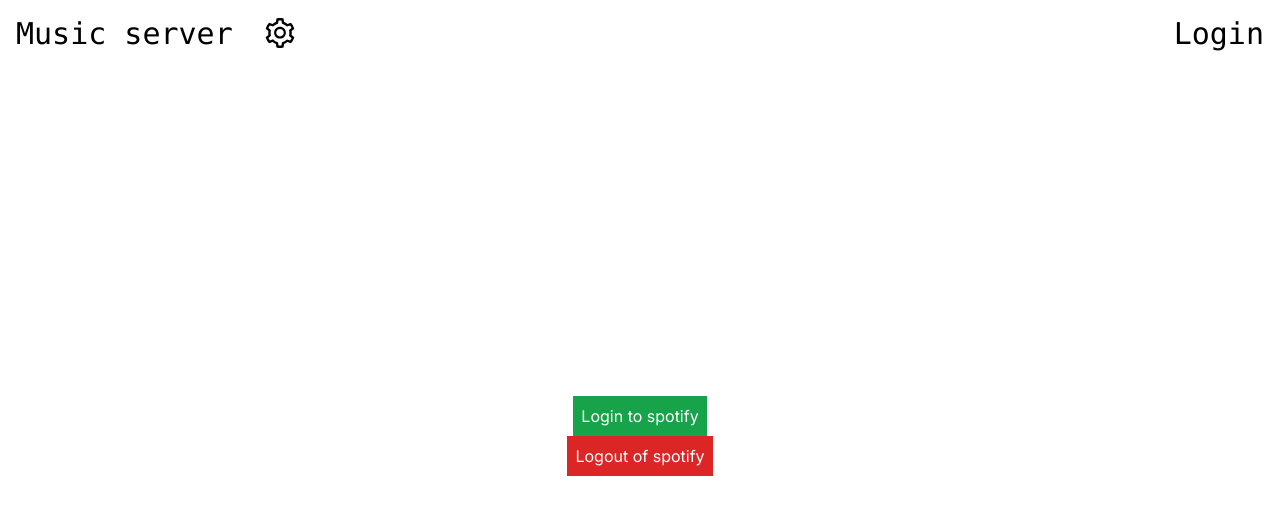
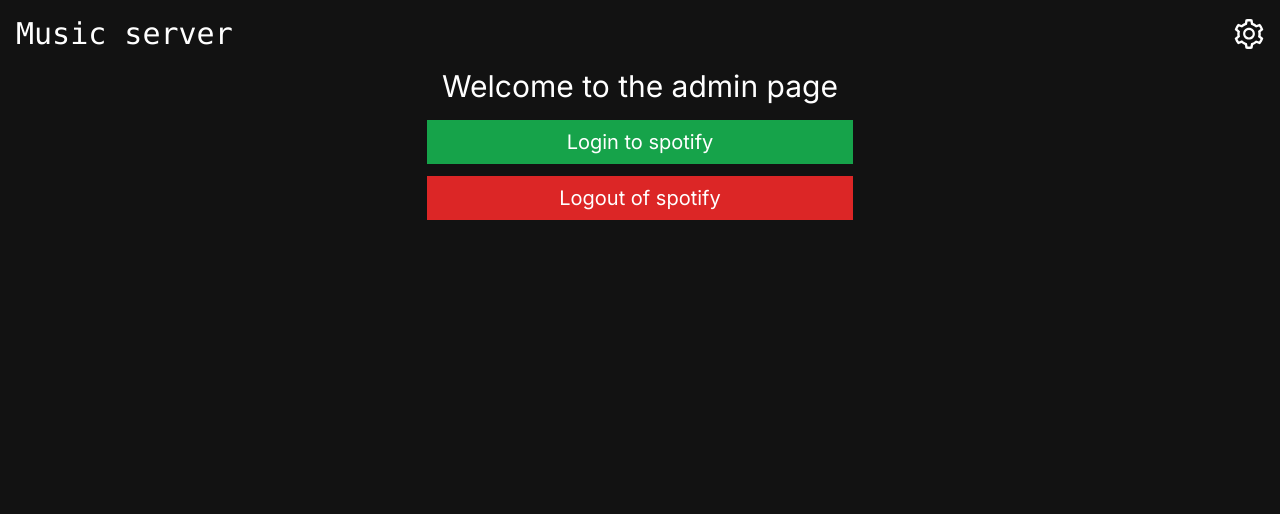
Before and after one commit to Dsek-LTH-Rootm/musicserver, a Next.js app: page /admin in a window 1280 px wide. Shown: the top 514 px of the page. Built offline with nearby package versions, Linux system fonts and the light colour scheme.

Commit message:
refactoring

```diff
--- a/src/API.ts
+++ b/src/API.ts
@@ -8,6 +8,7 @@ import { execSync } from "child_process";
 import { headers } from "next/headers";
 import type { Queue } from "@spotify/web-api-ts-sdk";
 import { log } from "./utils";
+import { redirect } from "next/navigation";
 
 let sdk: SpotifyApi | undefined;
 let active_device: string | null;
@@ -18,21 +19,27 @@ export async function updateAccessToken(accessToken: AccessToken) {
     log("Access token empty");
     return;
   }
+
   sdk = SpotifyApi.withAccessToken(
     process.env.CLIENT_ID as string,
-    accessToken
+    accessToken,
   );
+
+  log("Logged in to spotify");
+  redirect("/");
 }
 
 export async function removeAccessToken() {
   sdk?.logOut();
   sdk = undefined;
+  log("Logged out of spotify");
+  redirect("/");
 }
 
 export async function search(query: string) {
   try {
     const response = await sdk?.search(query, ["track", "playlist", "album"]);
-    log("Searched");
+    log("Searched for " + query);
     return response;
   } catch (error: any) {
     if (error.status == 400) return;
@@ -80,7 +87,7 @@ export async function play(context_uri?: string, shuffle?: boolean) {
       await sdk?.player?.togglePlaybackShuffle(false);
     }
     lastCalls.set("queue", 0);
-    log("Started playing with shuffle: " + shuffle);
+    log("Started playing with shuffle turned " + shuffle);
   } catch (error: any) {
     if (error.status == 400) return;
     activateDevice();
@@ -113,6 +120,7 @@ async function activateDevice() {
 let queue: Queue | undefined;
 export async function getQueue() {
   try {
+    if (!sdk) return;
     headers();
     const q = lastCalls.get("queue");
     if ((q && Date.now() - q > 10000) || !q) {
@@ -138,11 +146,13 @@ export async function getAccessToken() {
 var playback: PlaybackState | undefined;
 export async function getCurrentStatus() {
   try {
+    if (!sdk) return;
     headers();
     const s = lastCalls.get("status");
     if ((s && Date.now() - s > 10000) || !s) {
       playback = await sdk?.player?.getCurrentlyPlayingTrack();
       lastCalls.set("status", Date.now());
+      log("Got playback state");
     }
 
     return playback;
@@ -173,7 +183,7 @@ export async function setVolume(value: number) {
 export async function getVolume() {
   try {
     const result = execSync(
-      "pactl list sinks | grep '^[[:space:]]Volume:' | head -n $(( $SINK + 1 )) | tail -n 1 | sed -e 's,.* \\([0-9][0-9]*\\)%.*,\\1,'"
+      "pactl list sinks | grep '^[[:space:]]Volume:' | head -n $(( $SINK + 1 )) | tail -n 1 | sed -e 's,.* \\([0-9][0-9]*\\)%.*,\\1,'",
     ).toString();
     return result;
   } catch (error) {
--- a/src/app/admin/page.tsx
+++ b/src/app/admin/page.tsx
@@ -1,23 +1,23 @@
-import { getAccessToken, removeAccessToken } from "@/API";
+import { removeAccessToken } from "@/API";
 import SpotifyAuth from "@/components/SpotifyAuth";
-import { getClientID, getRedirectUri } from "@/utils";
-import { AccessToken, SpotifyApi } from "@spotify/web-api-ts-sdk";
 
 export default function AdminPage() {
   return (
-    <main className="*:text-white flex flex-col justify-center items-center h-screen">
-      <h1>Welcome to the admin page</h1>
-      <h2>Settings:</h2>
-      <h2>Modes:</h2>
+    <main className="flex h-screen flex-col items-center *:text-white">
+      <div className="w-1/3 *:text-xl">
+        <h1 className="mb-4 text-center !text-3xl">
+          Welcome to the admin page
+        </h1>
         <SpotifyAuth />
-      <form action={removeAccessToken}>
+        <form action={removeAccessToken} className="mt-3">
           <button
             type="submit"
-          className="bg-red-600 p-2 transform transition hover:scale-105 box-border"
+            className="box-border w-full transform bg-red-600 p-2 transition hover:scale-105"
           >
             Logout of spotify
           </button>
         </form>
+      </div>
     </main>
   );
 }
--- a/src/app/globals.css
+++ b/src/app/globals.css
@@ -1,3 +1,7 @@
+html {
+  color-scheme: dark;
+}
+
 @tailwind base;
 @tailwind components;
 @tailwind utilities;
@@ -18,9 +22,3 @@ a {
   color: inherit;
   text-decoration: none;
 }
-
-@media (prefers-color-scheme: dark) {
-  html {
-    color-scheme: dark;
-  }
-}
--- a/src/app/layout.tsx
+++ b/src/app/layout.tsx
@@ -1,33 +1,49 @@
-import { SettingOutlined } from '@ant-design/icons';
-import './globals.css'
-import type { Metadata } from 'next'
-import { Inter } from 'next/font/google'
-import Link from 'next/link';
+import { SettingOutlined } from "@ant-design/icons";
+import "./globals.css";
+import type { Metadata } from "next";
+import { Inter } from "next/font/google";
+import Link from "next/link";
 
-const inter = Inter({ subsets: ['latin'] });
+const inter = Inter({ subsets: ["latin"] });
 // Opt out of caching for all data requests in the route segment
-export const dynamic = 'force-dynamic';
+export const dynamic = "force-dynamic";
 
 export const metadata: Metadata = {
-  title: 'Music server',
-  description: 'Non-commercial music server to allow multiple people control 1 spotify',
-}
+  title: "Music server",
+  description:
+    "Non-commercial music server to allow multiple people control 1 spotify",
+};
 
 export default function RootLayout({
   children,
 }: {
-  children: React.ReactNode
+  children: React.ReactNode;
 }) {
   return (
     <html lang="en">
       <body className={inter.className}>
-        <nav className="sm:*:text-3xl font-mono m-4 w-screen *:text-sm min-[340px]:*:text-xl flex items-end fixed top-0">
-          <Link href="/" className="hover:text-gray-400">Music server</Link>
-          <Link href="/admin" className="hover:text-gray-400 ml-8 self-center"><SettingOutlined /></Link>
-          <Link href="/login" className="hover:text-gray-400 absolute right-0 mr-8">Login</Link>
+        <nav className="m-4 flex w-screen items-center font-mono *:text-sm min-[340px]:*:text-xl sm:*:text-3xl">
+          <Link
+            href="/"
+            className="transform transition hover:scale-105 hover:text-gray-400"
+          >
+            Music server
+          </Link>
+          <Link
+            href="/admin"
+            className="absolute right-0 mr-4 transform transition hover:scale-105 hover:text-gray-400"
+          >
+            <SettingOutlined className="flex aspect-square h-full justify-center" />
+          </Link>
+          {/* <Link
+            href="/login"
+            className="absolute right-0 mr-8 hover:text-gray-400"
+          >
+            Login
+          </Link> */}
         </nav>
         {children}
       </body>
     </html>
-  )
+  );
 }
--- a/src/app/login/page.tsx
+++ b/src/app/login/page.tsx
@@ -1,6 +1,7 @@
 import { url_encode } from "@/utils";
 import { cookies } from "next/headers";
 import { redirect } from "next/navigation";
+import { randomUUID } from "crypto";
 
 export default function LoginPage() {
   async function authenticate() {
@@ -10,23 +11,24 @@ export default function LoginPage() {
 
     cookies().set("state", state);
     redirect(
-      `${process.env.KEYCLOAK_BASEURL}realms/${process.env.KEYCLOAK_REALM}/protocol/openid-connect/auth?client_id=${process.env.KEYCLOAK_CLIENT}&redirect_uri=${url_encode(process.env.BASE_URL + "/callback")}&response_type=code&state=${state}&scope=openid`
+      `${process.env.KEYCLOAK_BASEURL}realms/${process.env.KEYCLOAK_REALM}/protocol/openid-connect/auth?client_id=${process.env.KEYCLOAK_CLIENT}&redirect_uri=${url_encode(process.env.BASE_URL + "/callback")}&response_type=code&state=${state}&scope=openid`,
     );
   }
 
   async function createGuest() {
     "use server";
 
-    console.log("creating guest");
+    cookies().set("user", randomUUID());
+    redirect("/");
   }
 
   return (
-    <main className="w-full flex flex-col items-center h-96">
-      <h1 className="text-5xl mb-6">Authenticate</h1>
+    <main className="flex h-96 w-full flex-col items-center">
+      <h1 className="mb-6 text-3xl">Log in or become a guest</h1>
       <form action={authenticate}>
         <button
           type="submit"
-          className="bg-gray-600 h-16 w-44 m-2 transform transition hover:scale-105"
+          className="m-2 h-16 w-44 transform bg-gray-600 transition hover:scale-105"
         >
           Login
         </button>
@@ -34,7 +36,7 @@ export default function LoginPage() {
       <form action={createGuest}>
         <button
           type="submit"
-          className="bg-gray-600 h-16 w-44 transform transition hover:scale-105"
+          className="h-16 w-44 transform bg-gray-600 transition hover:scale-105"
         >
           Guest
         </button>
--- a/src/app/page.tsx
+++ b/src/app/page.tsx
@@ -8,7 +8,7 @@ export default async function Home() {
   const accesToken = await getAccessToken();
   if (accesToken == null) {
     return (
-      <main className="h-screen w-full flex justify-center items-center">
+      <main className="flex items-center justify-center">
         <h1 className="">Spotify session not activated! Contact admin!</h1>
       </main>
     );
--- a/src/components/SpotifyAuth.tsx
+++ b/src/components/SpotifyAuth.tsx
@@ -13,7 +13,7 @@ export default function SpotifyAuth() {
         const redirectUri = await getRedirectUri();
         SpotifyApi.performUserAuthorization(
           clientid,
-          redirectUri,
+          redirectUri + "/admin",
           [
             "user-read-playback-state",
             "user-read-private",
@@ -30,7 +30,7 @@ export default function SpotifyAuth() {
             "user-library-modify",
             "user-library-read",
           ],
-          (accessToken) => updateAccessToken(accessToken)
+          (accessToken) => updateAccessToken(accessToken),
         );
       }
     });
@@ -39,7 +39,7 @@ export default function SpotifyAuth() {
   return (
     <button
       onClick={loginSpotify}
-      className="bg-green-600 p-2 transform transition hover:scale-105 box-border"
+      className="box-border w-full transform bg-green-600 p-2 transition hover:scale-105"
     >
       Login to spotify
     </button>
--- a/src/components/view.module.css
+++ b/src/components/view.module.css
@@ -72,6 +72,9 @@
 .button {
   color: white;
   height: 100%;
+  display: flex;
+  justify-content: center;
+  align-items: center;
   aspect-ratio: 1 / 1;
   font-size: 2em;
   margin-right: 10px;
--- a/src/middleware.ts
+++ b/src/middleware.ts
@@ -5,7 +5,7 @@ export const config = {
 };
 
 export async function middleware(request: NextRequest) {
-  const user = request.cookies.get("currentUser")?.value;
+  const user = request.cookies.get("user")?.value;
   if (!user && request.nextUrl.pathname.startsWith("/admin")) {
     return Response.redirect(new URL("/login", request.url));
   }
--- a/tailwind.config.js
+++ b/tailwind.config.js
@@ -1,10 +1,9 @@
 /** @type {import('tailwindcss').Config} */
 module.exports = {
-  content: [
-    "./src/**/*.{js,ts,tsx,mdx}"
-  ],
+  darkMode: "class",
+  content: ["./src/**/*.{js,ts,tsx,mdx}"],
   theme: {
     extend: {},
   },
   plugins: [],
-}
+};
```
Also changed, not shown: src/components/view_items/ViewTrack.tsx (+66 -12 lines). Lines whose indentation alone changed are shown as unchanged.
